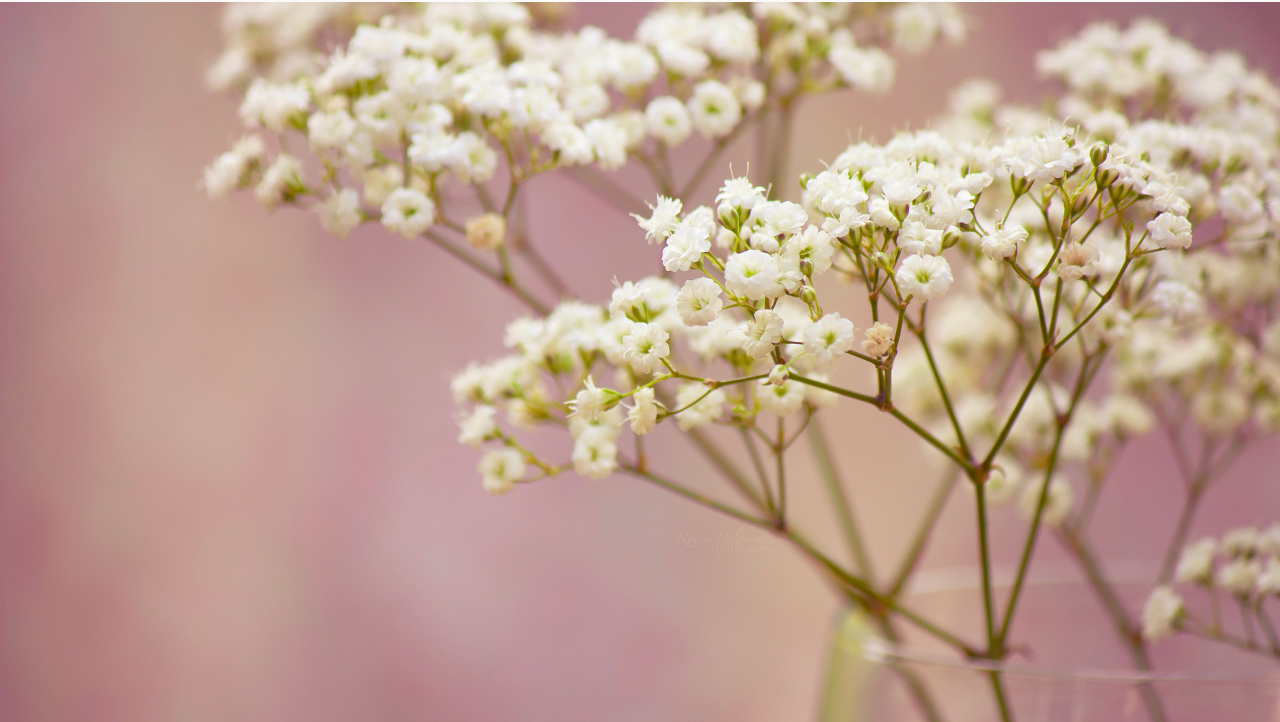
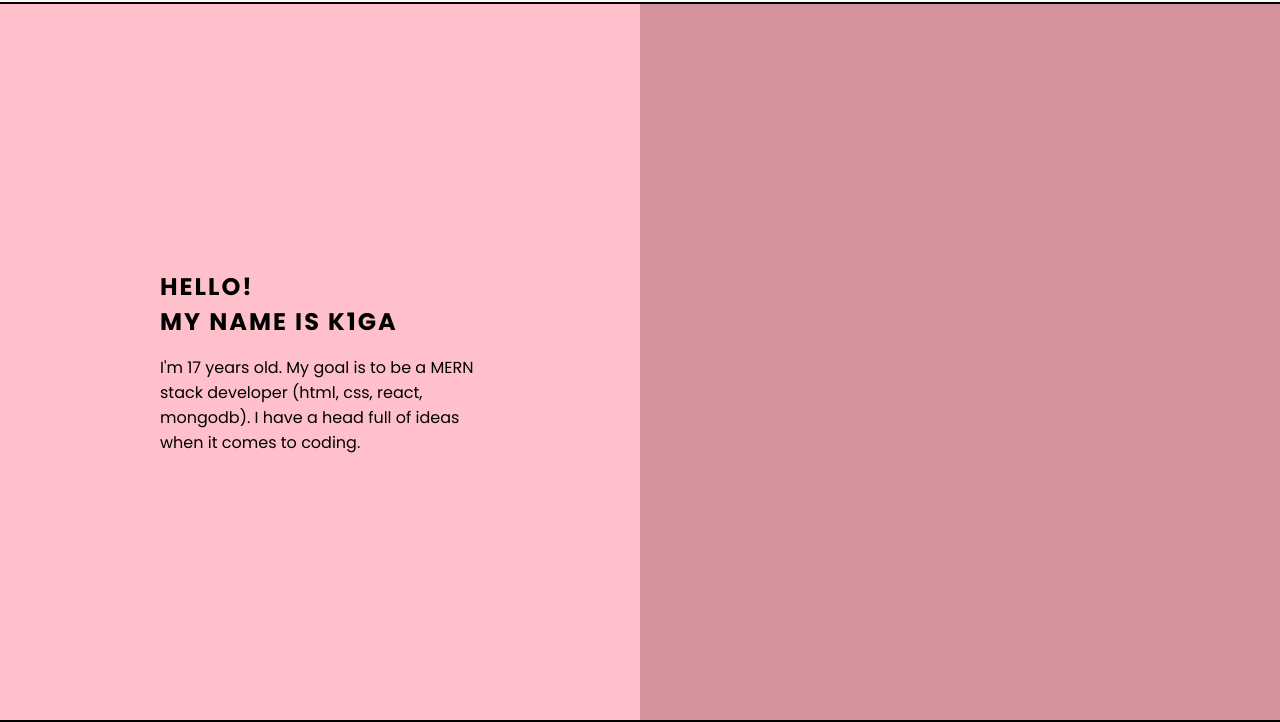
Before and after one commit to k1gaa/static-site, a website: page index.html in a window 1280 px wide. Shown: the part 78-800 px from the top of the page. Drawn offline with Linux system fonts and the light colour scheme.

Commit message:
added new styles and concept of the site

```diff
--- a/index.html
+++ b/index.html
@@ -31,6 +31,15 @@
         </li>
       </nav>
     </header>
-    <div class="welcome-wrapper"></div>
+    <div class="welcome-wrapper">
+      <div class="left-section">
+        <h2>HELLO! <span>MY NAME IS K1GA</span></h2>
+        <p>
+          I'm 17 years old. My goal is to be a MERN stack developer (html, css,
+          react, mongodb). I have a head full of ideas when it comes to coding.
+        </p>
+      </div>
+      <div class="right-section"></div>
+    </div>
   </body>
 </html>
--- a/style.css
+++ b/style.css
@@ -67,8 +67,46 @@ nav li a:focus::after {
 /* Welcome page */
 
 .welcome-wrapper {
-  background-image: url("/images/welcome.jpg");
-  background-size: cover;
-  min-height: 90vh;
-  max-width: 100vw;
+  border-top: 2px solid #000;
+  border-bottom: 2px solid #000;
+  display: flex;
+  justify-content: center;
+  align-items: center;
 }
+
+span {
+  display: block;
+}
+
+.welcome-wrapper .left-section,
+.welcome-wrapper .right-section {
+  width: 50vw;
+  min-height: calc(90vh - 4px);
+}
+
+.welcome-wrapper .left-section {
+  background-color: pink;
+  display: flex;
+  align-items: flex-start;
+  justify-content: center;
+  flex-direction: column;
+}
+
+.welcome-wrapper .left-section p,
+.welcome-wrapper .left-section h2 {
+  margin: 0 10rem;
+}
+
+.welcome-wrapper .left-section h2,
+.welcome-wrapper .left-section span {
+  letter-spacing: 2px;
+  font-size: 1.5rem;
+}
+
+.welcome-wrapper .left-section p {
+  margin-top: 1rem;
+}
+
+.welcome-wrapper .right-section {
+  background-color: rgb(212, 146, 157);
+}
```
